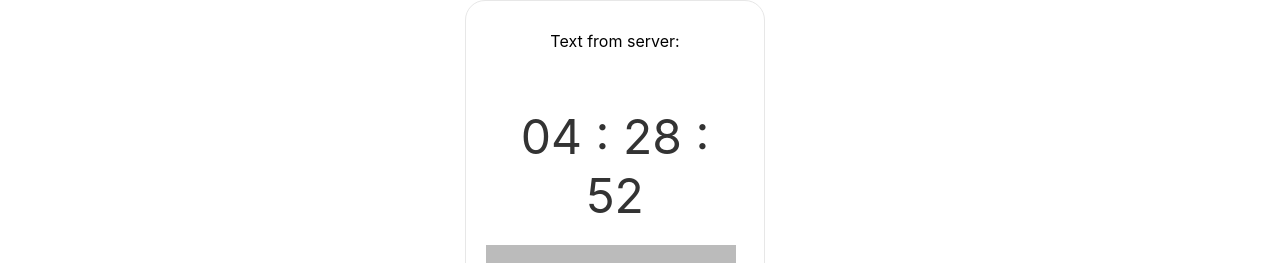
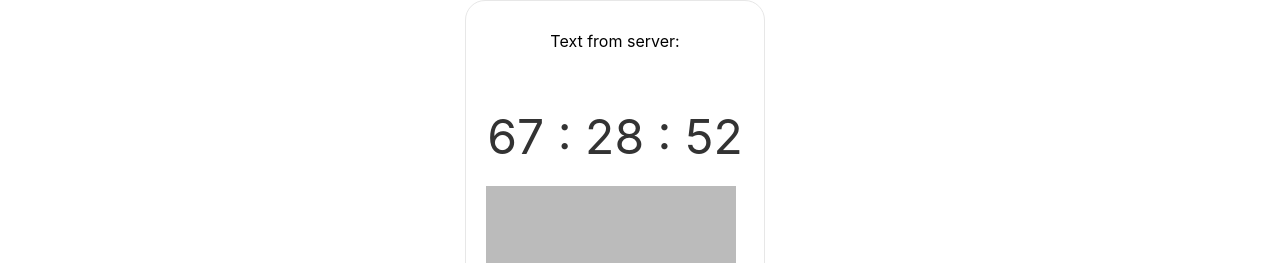
Before and after one commit to Boris573/NextJS-project1, a Next.js app: page / in a window 1280 px wide. Shown: the part 689-952 px from the top of the page. Built offline with nearby package versions, Linux system fonts and the light colour scheme; no server answers.

Commit message:
change time

```diff
--- a/src/components/timer.tsx
+++ b/src/components/timer.tsx
@@ -5,7 +5,7 @@ import styles from '../../styles/Home.module.css'
 
 
 const useDifference = (t: string, zone: string) => {
-    let time: any = new Date(`2021-02-21T${t}${zone}`)
+    let time: any = new Date(`2021-02-24T${t}${zone}`)
     let localTime: any = new Date();
 
     let dif: number = time - localTime;
@@ -25,7 +25,7 @@ const returnTime = (time: number) => {
 
 
 const Timer = () => {
-    let timeDif: number = useDifference("19:00", '+03:00');
+    let timeDif: number = useDifference("10:00", '+03:00');
     const [active, setActive] = useState<boolean>(false)
     const [millisec, setMillisec] = useState<number>(timeDif);
 
```
